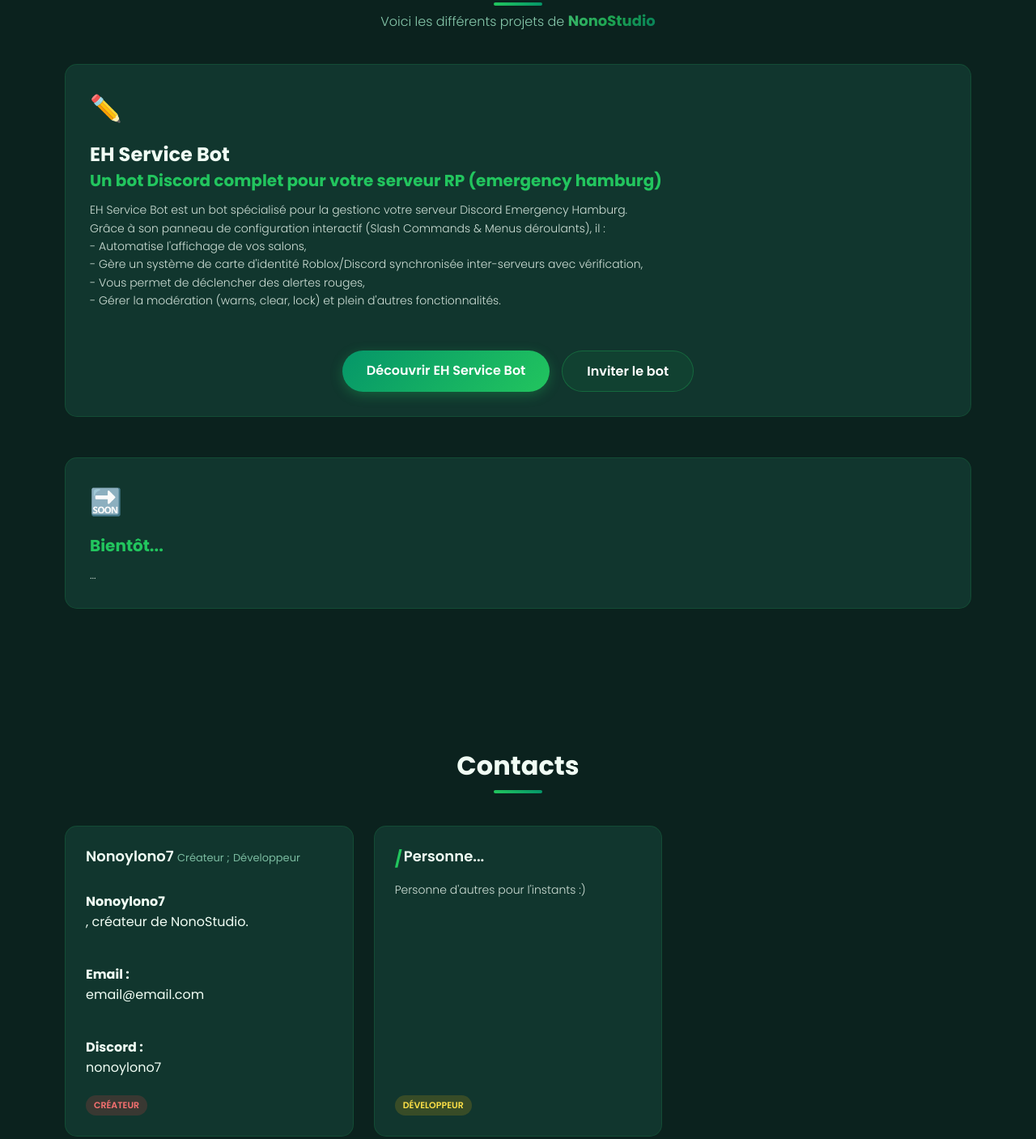
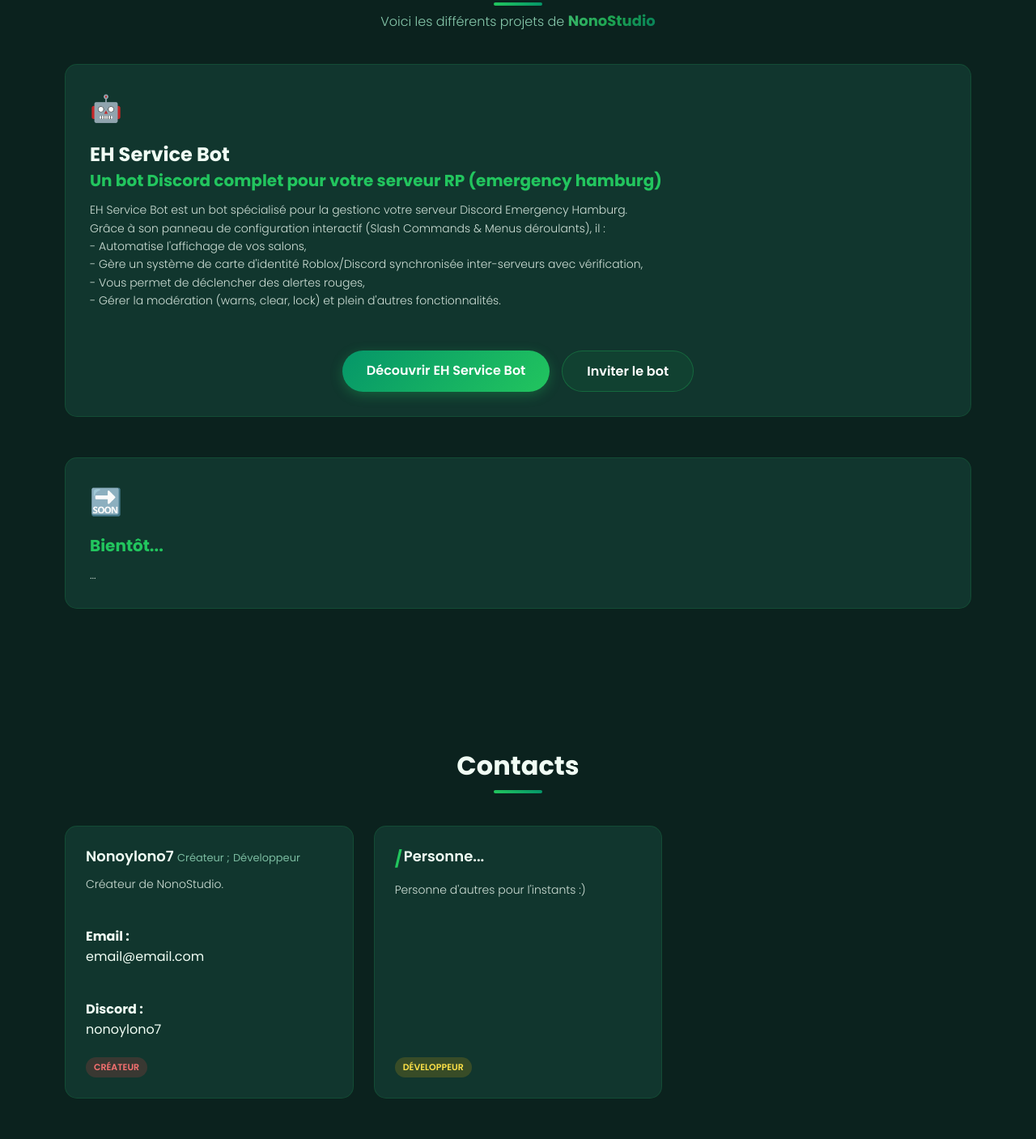
Before and after one commit to nonoylono7-droid/NonoStudio, a plain HTML site: page index.html in a window 1280 px wide. Shown: the part 1120-2527 px from the top of the page at 81% size. Drawn offline with Linux system fonts and the light colour scheme.

Commit message:
Update project icon and creator description

```diff
--- a/index.html
+++ b/index.html
@@ -64,7 +64,7 @@
         <p class="section-subtitle">Voici les différents projets de <nono>NonoStudio</nono></p>
 
             <div class="config-card scroll-animate">
-                <div class="config-icon">✏️</div>
+                <div class="config-icon">🤖</div>
                 <h2>EH Service Bot</h2>
                 <h3>Un bot Discord complet pour votre serveur RP (emergency hamburg)</h3>
                 <p>EH Service Bot est un bot spécialisé pour la gestionc votre serveur Discord Emergency Hamburg.<br>Grâce à son panneau de configuration interactif (Slash Commands & Menus déroulants), il : <br>- Automatise l'affichage de vos salons,<br>- Gère un système de carte d'identité Roblox/Discord synchronisée inter-serveurs avec vérification,<br>- Vous permet de déclencher des alertes rouges,<br>- Gérer la modération (warns, clear, lock) et plein d'autres fonctionnalités.
@@ -95,7 +95,7 @@
                 <div class="command-header">
                     <h3>Nonoylono7 <span class="arg">Créateur ;</span> <span class="arg">Développeur</span></h3>
                 </div>
-                <p><h4>Nonoylono7</h4>, créateur de NonoStudio.</p>
+                <p>Créateur de NonoStudio.</p>
                 <p><h4>Email : </h4>email@email.com</p>
                 <p><h4>Discord : </h4>nonoylono7</p>
                 <div class="command-footer">
```
